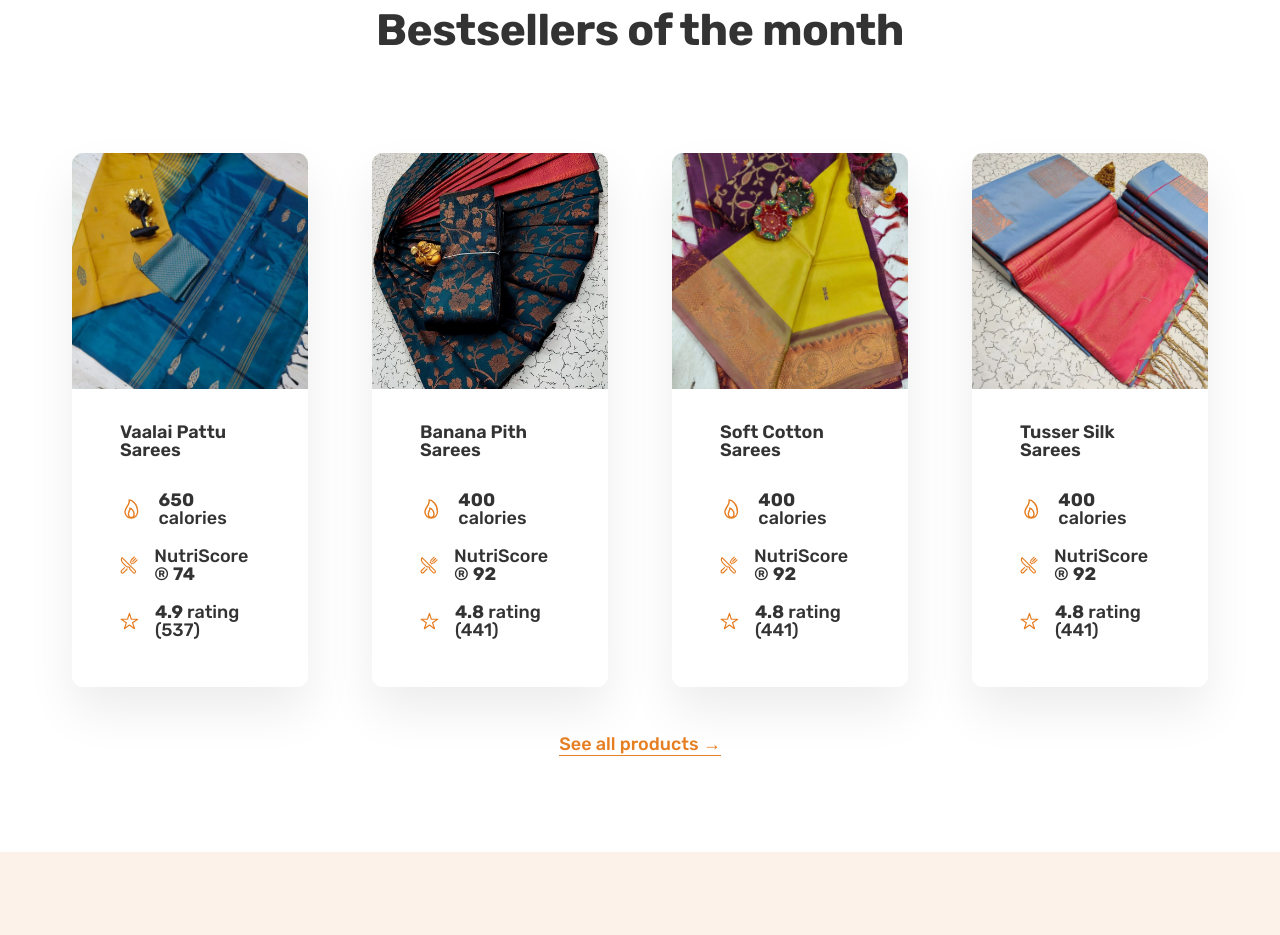
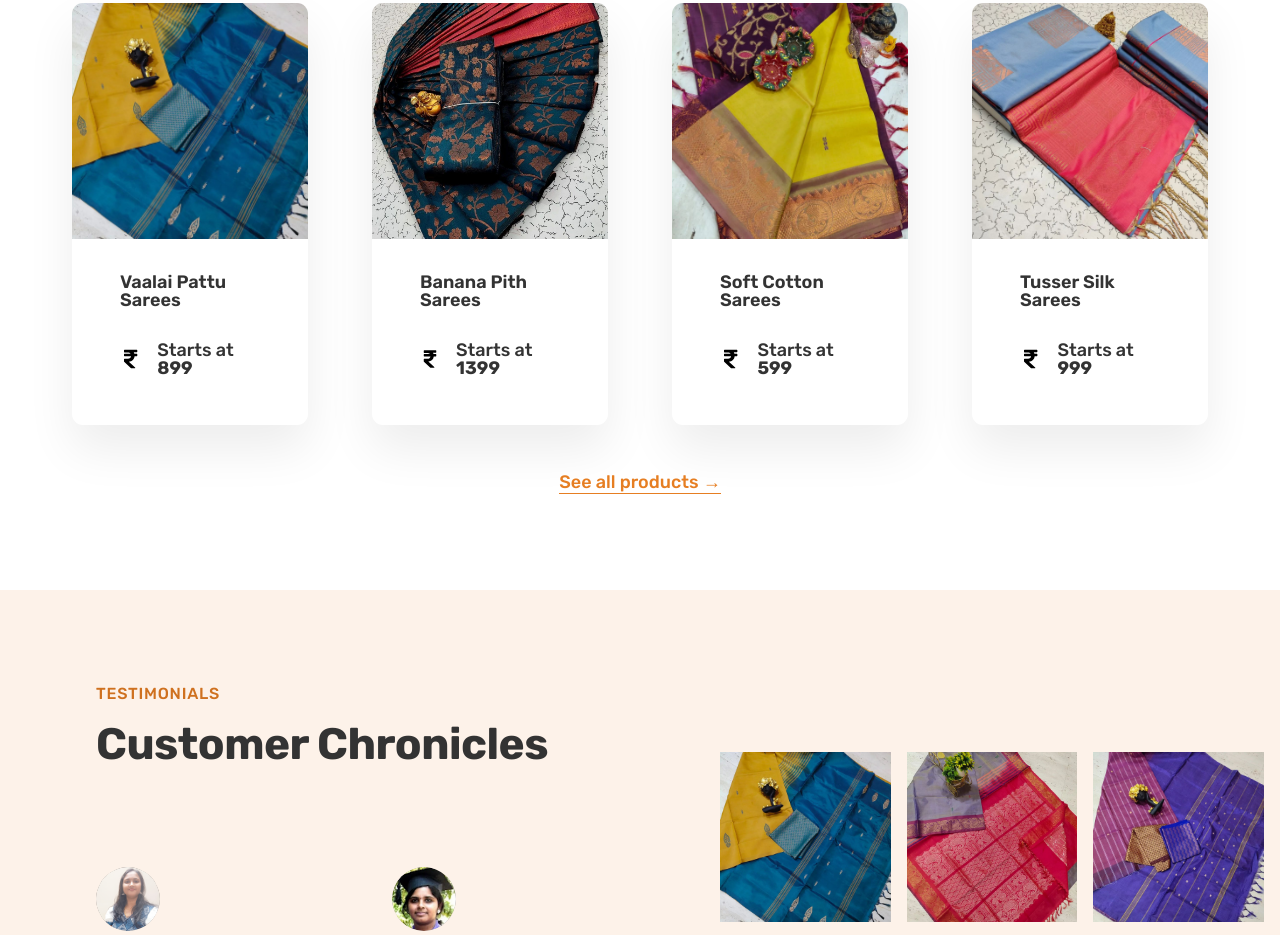
Before and after one commit to gaqlaxy/E-Commerce, a plain HTML site: page index.html in a window 1280 px wide. Shown: the part 1076-2011 px from the top of the page. Drawn offline with nearby package versions, Linux system fonts and the light colour scheme.

Commit message:
Added Best products in home page

```diff
--- a/index.html
+++ b/index.html
@@ -52,7 +52,7 @@
     <!-- Hero Section ends -->
 
     <!-- Featured In Section Starts -->
-    <section class="section-featured">
+    <!-- <section class="section-featured">
         <div class="container">
           <h2 class="heading-featured-in">As featured in</h2>
             <div class="logos">
@@ -62,7 +62,7 @@
                 <img src="Sample-Images/the-new-york-times.png" alt="Image 4">
             </div>
         </div>
-    </section>
+    </section> -->
     <!-- Featured In Section Ends -->
 
 <!-- PRODUCTS -->
@@ -85,21 +85,22 @@
 
         <p class="meal-title">Vaalai Pattu Sarees</p>
         <ul class="meal-attributes">
-          <li class="meal-attribute">
+          <!-- <li class="meal-attribute">
             <ion-icon class="meal-icon" name="flame-outline"></ion-icon>
             <span><strong>650</strong> calories</span>
+          </li> -->
+          <li class="meal-attribute">
+
+            <svg class="meal-icon"
+              fill="#000000" width="800px" height="800px" viewBox="-96 0 512 512" xmlns="http://www.w3.org/2000/svg"><path d="M308 96c6.627 0 12-5.373 12-12V44c0-6.627-5.373-12-12-12H12C5.373 32 0 37.373 0 44v44.748c0 6.627 5.373 12 12 12h85.28c27.308 0 48.261 9.958 60.97 27.252H12c-6.627 0-12 5.373-12 12v40c0 6.627 5.373 12 12 12h158.757c-6.217 36.086-32.961 58.632-74.757 58.632H12c-6.627 0-12 5.373-12 12v53.012c0 3.349 1.4 6.546 3.861 8.818l165.052 152.356a12.001 12.001 0 0 0 8.139 3.182h82.562c10.924 0 16.166-13.408 8.139-20.818L116.871 319.906c76.499-2.34 131.144-53.395 138.318-127.906H308c6.627 0 12-5.373 12-12v-40c0-6.627-5.373-12-12-12h-58.69c-3.486-11.541-8.28-22.246-14.252-32H308z"/>
+            </svg>
+            <span>Starts at <strong>899</strong></span>
           </li>
-          <li class="meal-attribute">
-            <ion-icon
-              class="meal-icon"
-              name="restaurant-outline"
-            ></ion-icon>
-            <span>NutriScore &reg; <strong>74</strong></span>
-          </li>
-          <li class="meal-attribute">
+          <!-- <li class="meal-attribute">
             <ion-icon class="meal-icon" name="star-outline"></ion-icon>
-            <span><strong>4.9</strong> rating (537)</span>
-          </li>
+            <span><strong>4.9</strong>This silk cotton saree blends elegance and comfort, featuring vibrant hues and intricate patterns. Lightweight and breathable, it drapes beautifully for any occasion.
+            </span>
+          </li> -->
         </ul>
       </div>
     </div>
@@ -115,10 +116,12 @@
         <p class="meal-title">Banana Pith Sarees</p>
         <ul class="meal-attributes">
           <li class="meal-attribute">
-            <ion-icon class="meal-icon" name="flame-outline"></ion-icon>
-            <span><strong>400</strong> calories</span>
+            <svg class="meal-icon"
+            fill="#000000" width="800px" height="800px" viewBox="-96 0 512 512" xmlns="http://www.w3.org/2000/svg"><path d="M308 96c6.627 0 12-5.373 12-12V44c0-6.627-5.373-12-12-12H12C5.373 32 0 37.373 0 44v44.748c0 6.627 5.373 12 12 12h85.28c27.308 0 48.261 9.958 60.97 27.252H12c-6.627 0-12 5.373-12 12v40c0 6.627 5.373 12 12 12h158.757c-6.217 36.086-32.961 58.632-74.757 58.632H12c-6.627 0-12 5.373-12 12v53.012c0 3.349 1.4 6.546 3.861 8.818l165.052 152.356a12.001 12.001 0 0 0 8.139 3.182h82.562c10.924 0 16.166-13.408 8.139-20.818L116.871 319.906c76.499-2.34 131.144-53.395 138.318-127.906H308c6.627 0 12-5.373 12-12v-40c0-6.627-5.373-12-12-12h-58.69c-3.486-11.541-8.28-22.246-14.252-32H308z"/>
+          </svg>
+          <span>Starts at <strong>1399</strong></span>
           </li>
-          <li class="meal-attribute">
+          <!-- <li class="meal-attribute">
             <ion-icon
               class="meal-icon"
               name="restaurant-outline"
@@ -128,7 +131,7 @@
           <li class="meal-attribute">
             <ion-icon class="meal-icon" name="star-outline"></ion-icon>
             <span><strong>4.8</strong> rating (441)</span>
-          </li>
+          </li> -->
         </ul>
       </div>
     </div>
@@ -141,12 +144,14 @@
       <div class="meal-content">
 
         <p class="meal-title">Soft Cotton Sarees</p>
-        <ul class="meal-attributes">
+       <ul class="meal-attributes">
           <li class="meal-attribute">
-            <ion-icon class="meal-icon" name="flame-outline"></ion-icon>
-            <span><strong>400</strong> calories</span>
+            <svg class="meal-icon"
+            fill="#000000" width="800px" height="800px" viewBox="-96 0 512 512" xmlns="http://www.w3.org/2000/svg"><path d="M308 96c6.627 0 12-5.373 12-12V44c0-6.627-5.373-12-12-12H12C5.373 32 0 37.373 0 44v44.748c0 6.627 5.373 12 12 12h85.28c27.308 0 48.261 9.958 60.97 27.252H12c-6.627 0-12 5.373-12 12v40c0 6.627 5.373 12 12 12h158.757c-6.217 36.086-32.961 58.632-74.757 58.632H12c-6.627 0-12 5.373-12 12v53.012c0 3.349 1.4 6.546 3.861 8.818l165.052 152.356a12.001 12.001 0 0 0 8.139 3.182h82.562c10.924 0 16.166-13.408 8.139-20.818L116.871 319.906c76.499-2.34 131.144-53.395 138.318-127.906H308c6.627 0 12-5.373 12-12v-40c0-6.627-5.373-12-12-12h-58.69c-3.486-11.541-8.28-22.246-14.252-32H308z"/>
+          </svg>
+          <span>Starts at <strong>599</strong></span>
           </li>
-          <li class="meal-attribute">
+          <!-- <li class="meal-attribute">
             <ion-icon
               class="meal-icon"
               name="restaurant-outline"
@@ -156,7 +161,7 @@
           <li class="meal-attribute">
             <ion-icon class="meal-icon" name="star-outline"></ion-icon>
             <span><strong>4.8</strong> rating (441)</span>
-          </li>
+          </li> -->
         </ul>
       </div>
     </div>
@@ -171,10 +176,12 @@
         <p class="meal-title">Tusser Silk Sarees</p>
         <ul class="meal-attributes">
           <li class="meal-attribute">
-            <ion-icon class="meal-icon" name="flame-outline"></ion-icon>
-            <span><strong>400</strong> calories</span>
+            <svg class="meal-icon"
+            fill="#000000" width="800px" height="800px" viewBox="-96 0 512 512" xmlns="http://www.w3.org/2000/svg"><path d="M308 96c6.627 0 12-5.373 12-12V44c0-6.627-5.373-12-12-12H12C5.373 32 0 37.373 0 44v44.748c0 6.627 5.373 12 12 12h85.28c27.308 0 48.261 9.958 60.97 27.252H12c-6.627 0-12 5.373-12 12v40c0 6.627 5.373 12 12 12h158.757c-6.217 36.086-32.961 58.632-74.757 58.632H12c-6.627 0-12 5.373-12 12v53.012c0 3.349 1.4 6.546 3.861 8.818l165.052 152.356a12.001 12.001 0 0 0 8.139 3.182h82.562c10.924 0 16.166-13.408 8.139-20.818L116.871 319.906c76.499-2.34 131.144-53.395 138.318-127.906H308c6.627 0 12-5.373 12-12v-40c0-6.627-5.373-12-12-12h-58.69c-3.486-11.541-8.28-22.246-14.252-32H308z"/>
+          </svg>
+          <span>Starts at <strong>999</strong></span>
           </li>
-          <li class="meal-attribute">
+          <!-- <li class="meal-attribute">
             <ion-icon
               class="meal-icon"
               name="restaurant-outline"
@@ -184,7 +191,7 @@
           <li class="meal-attribute">
             <ion-icon class="meal-icon" name="star-outline"></ion-icon>
             <span><strong>4.8</strong> rating (441)</span>
-          </li>
+          </li> -->
         </ul>
       </div>
     </div>
@@ -252,7 +259,7 @@
                 alt="Dave photo"
               />
               <blockquote class="testimonial-text">
-                Sama quality , so beautiful and elegant, skin friendly 💓
+                Sama quality , so beautiful and elegant, skin friendly.
               </blockquote>
               <p class="testimonial-name">&mdash; Ramyah Ezhil</p>
             </figure>
@@ -338,11 +345,11 @@
         </p>
         <form action="#" class="cta-form">
           <div>
-            <label for="full-name">Full Name</label>
+            <label for="full-name">Name</label>
             <input
               id="full-name"
               type="text"
-              placeholder="John Smith"
+              placeholder="Your name"
               required
             />
           </div>
```
Also changed, not shown: Images/rupee.svg (added).
